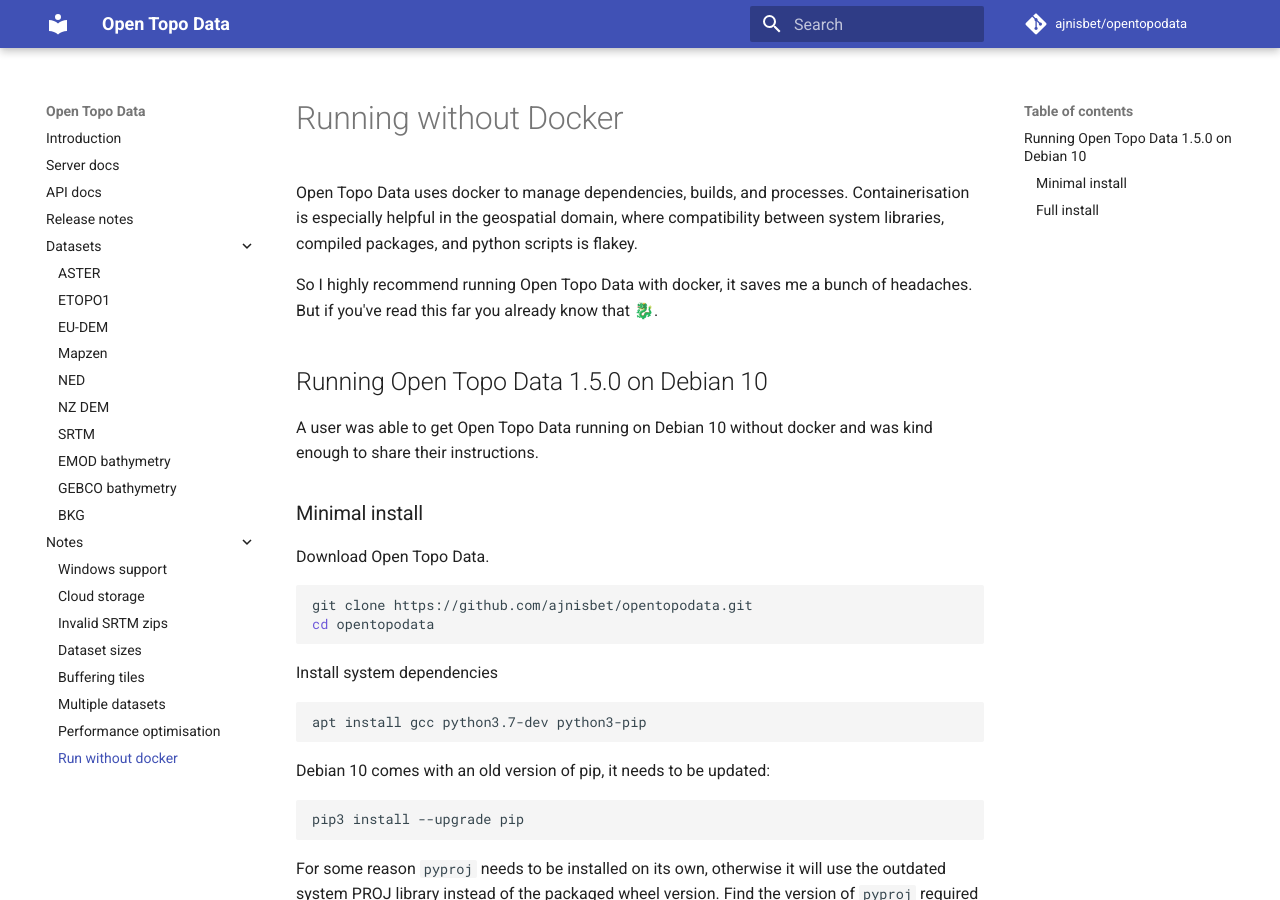
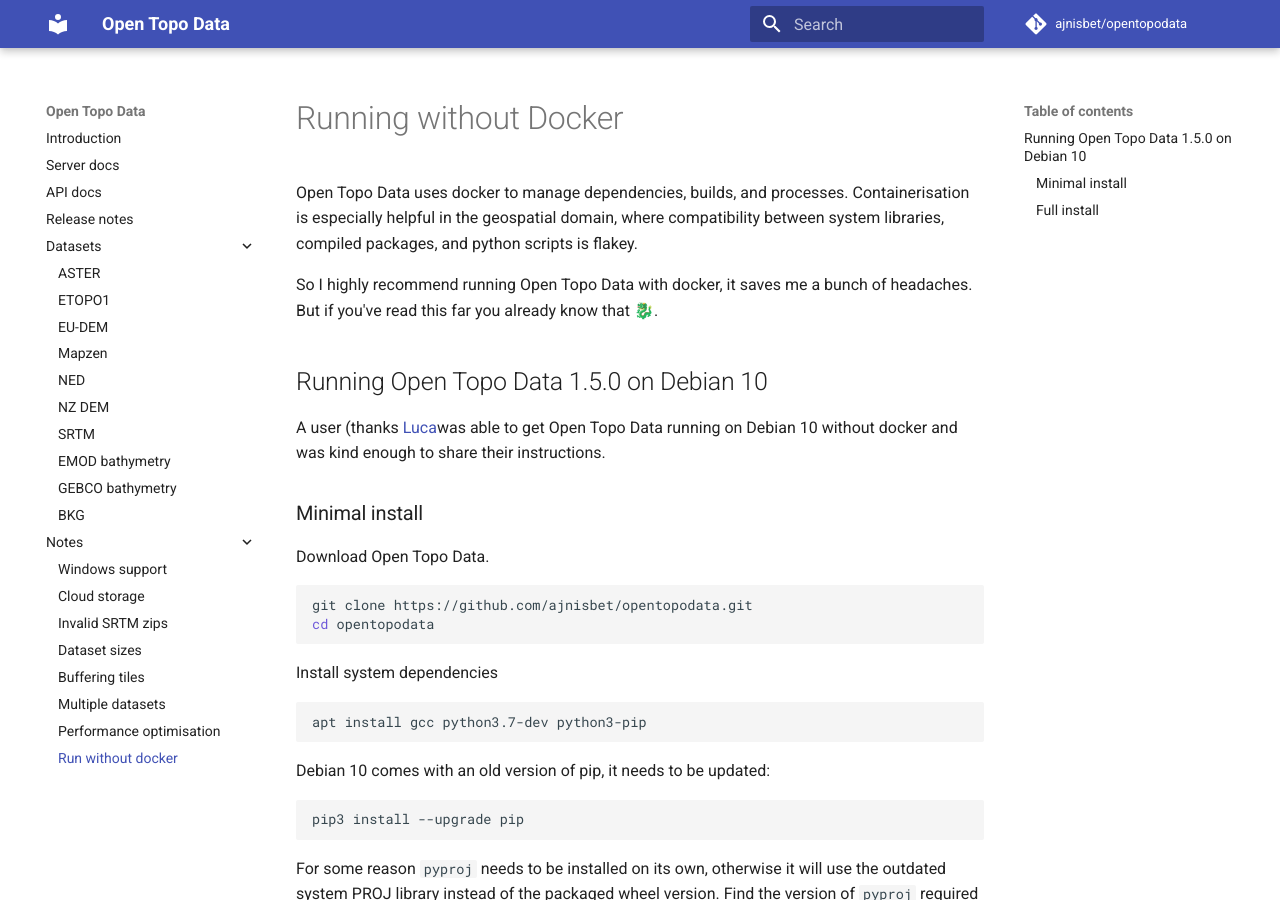
Before and after one commit to ajnisbet/opentopodata, an MkDocs documentation site: the page built from docs/notes/running-without-docker.md, in a window 1280 px wide and 900 px high. Built offline with MkDocs 1.6.1 and Material for MkDocs 9.7.7, drawn with Linux system fonts in a browser that asks for light colours; comment, search, counter and statistics services are not loaded.

Commit message:
Add credit for dockerless guide

```diff
--- a/docs/notes/running-without-docker.md
+++ b/docs/notes/running-without-docker.md
@@ -6,7 +6,7 @@
 
 ## Running Open Topo Data 1.5.0 on Debian 10
 
-A user was able to get Open Topo Data running on Debian 10 without docker and was kind enough to share their instructions.
+A user (thanks [Luca](https://www.lucabert.de/!)was able to get Open Topo Data running on Debian 10 without docker and was kind enough to share their instructions.
 
 ### Minimal install
 
```
